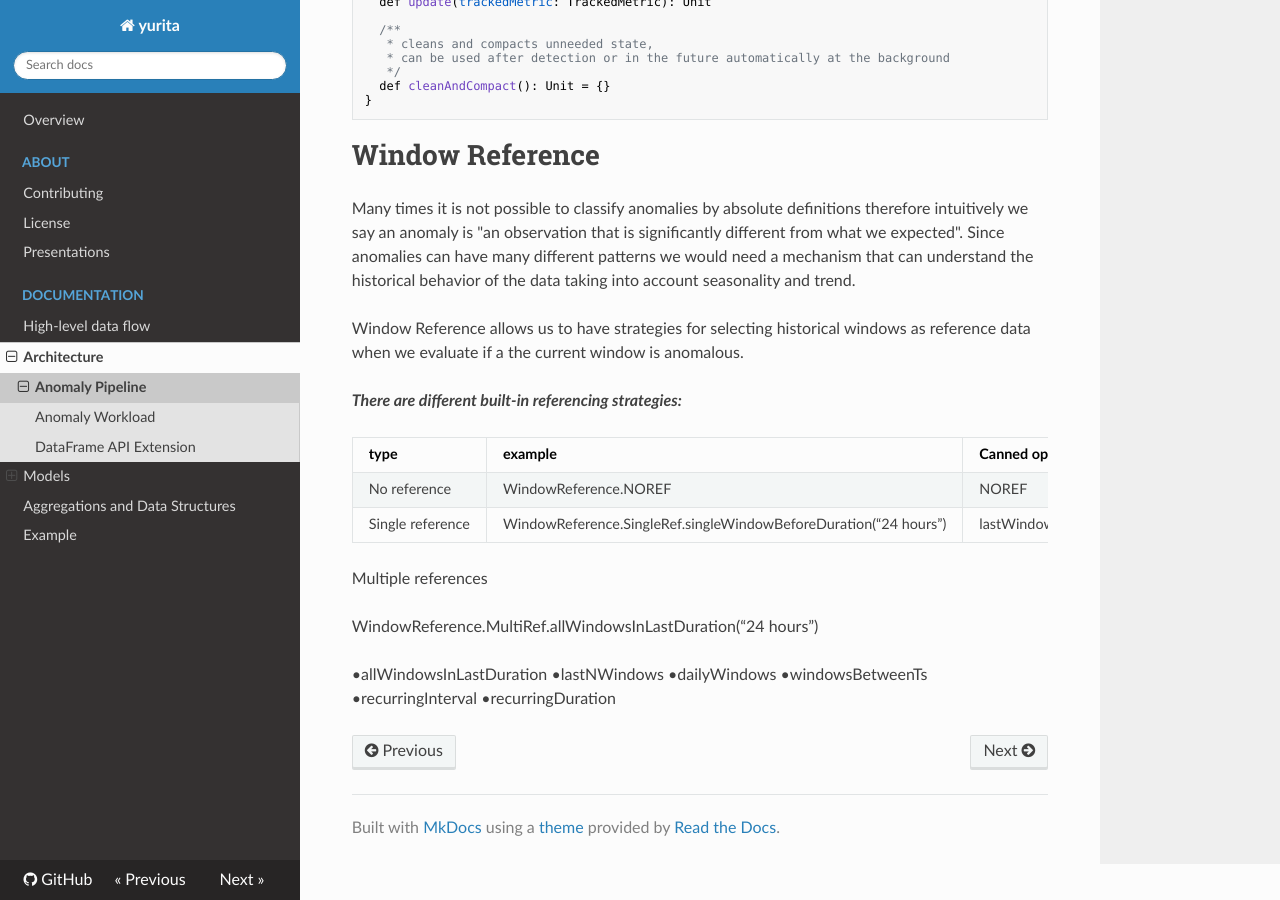
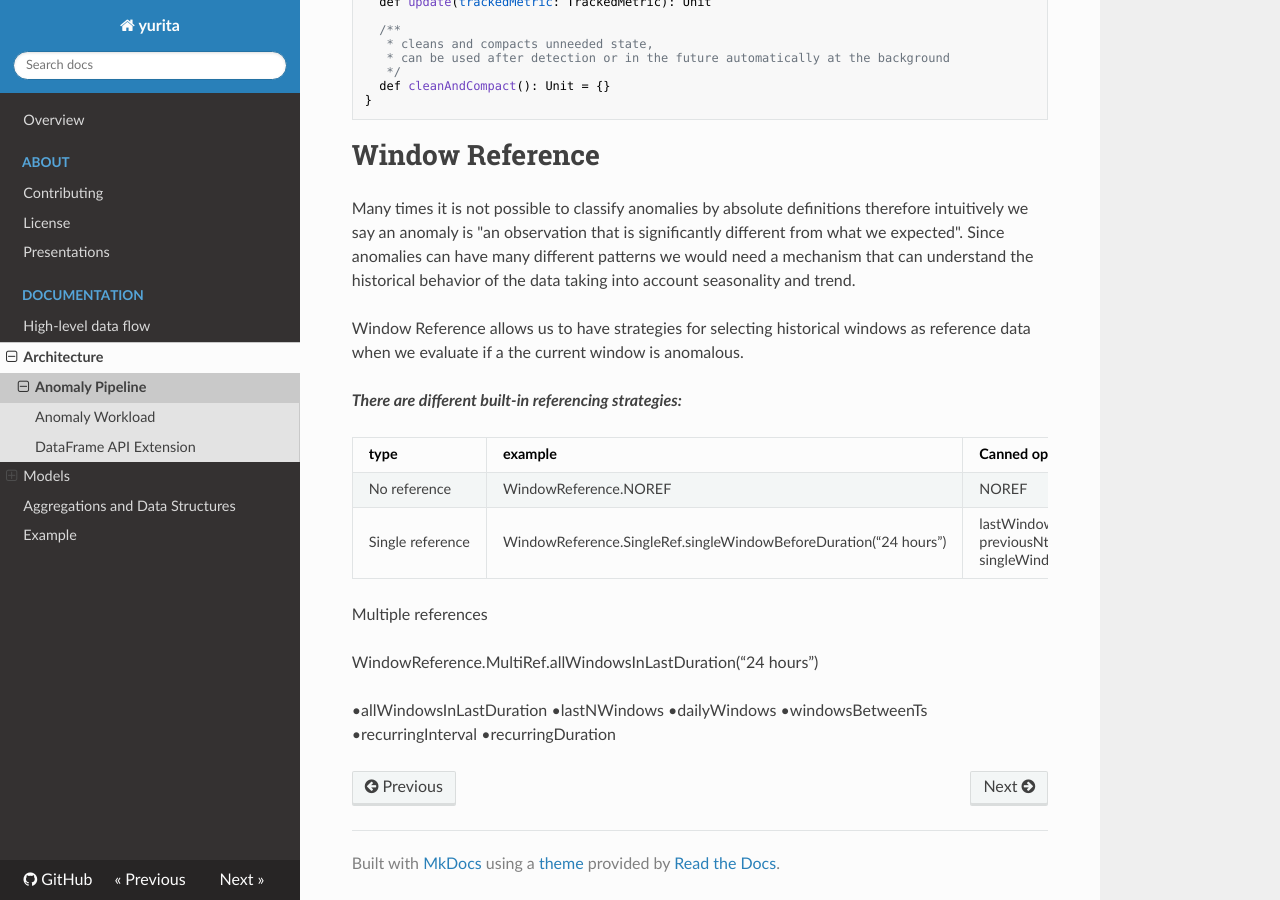
Before and after one commit to paypal/yurita, an MkDocs documentation site: the page built from docs/pipeline.md, in a window 1280 px wide and 900 px high, scrolled down 946 px. Built offline with MkDocs 1.6.1, drawn with Linux system fonts in a browser that asks for light colours; nearby versions of some CDN libraries; old or Windows-style settings are respelled for this version of MkDocs.

```diff
--- a/docs/pipeline.md
+++ b/docs/pipeline.md
@@ -63,7 +63,7 @@ ___There are different built-in referencing strategies:___
 |type|example|Canned options|
 |----|-------|--------------|
 |No reference|WindowReference.NOREF|NOREF|
-|Single reference|WindowReference.SingleRef.singleWindowBeforeDuration(“24 hours”)|lastWindow previousNthWindow singleWindowBeforeDuration|
+|Single reference|WindowReference.SingleRef.singleWindowBeforeDuration(“24 hours”)|lastWindow <br>previousNthWindow <br> singleWindowBeforeDuration|
 
 
 
```
